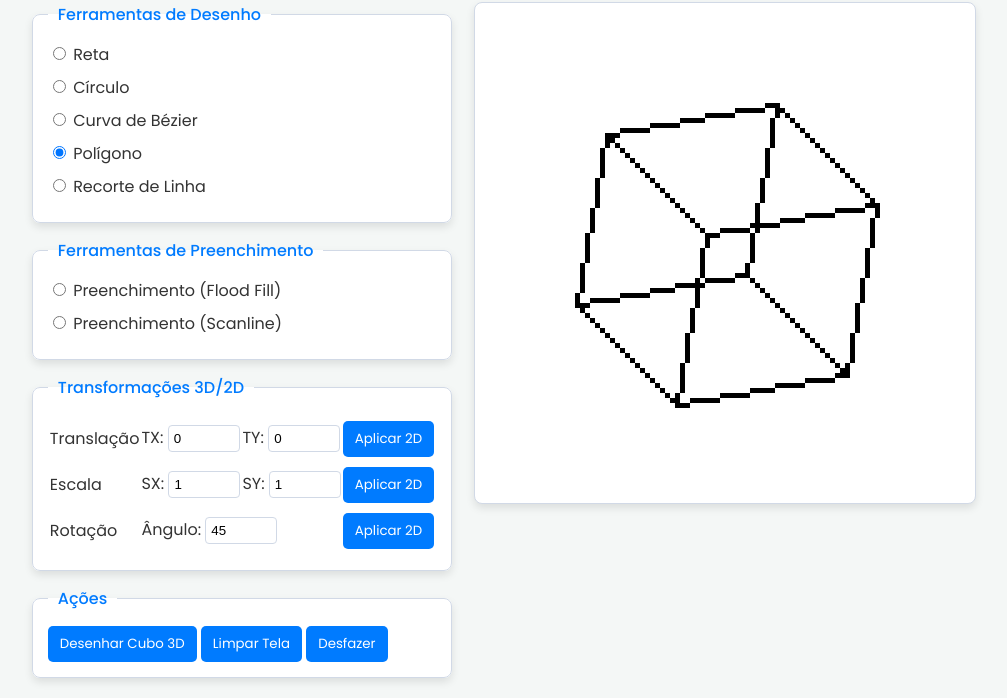
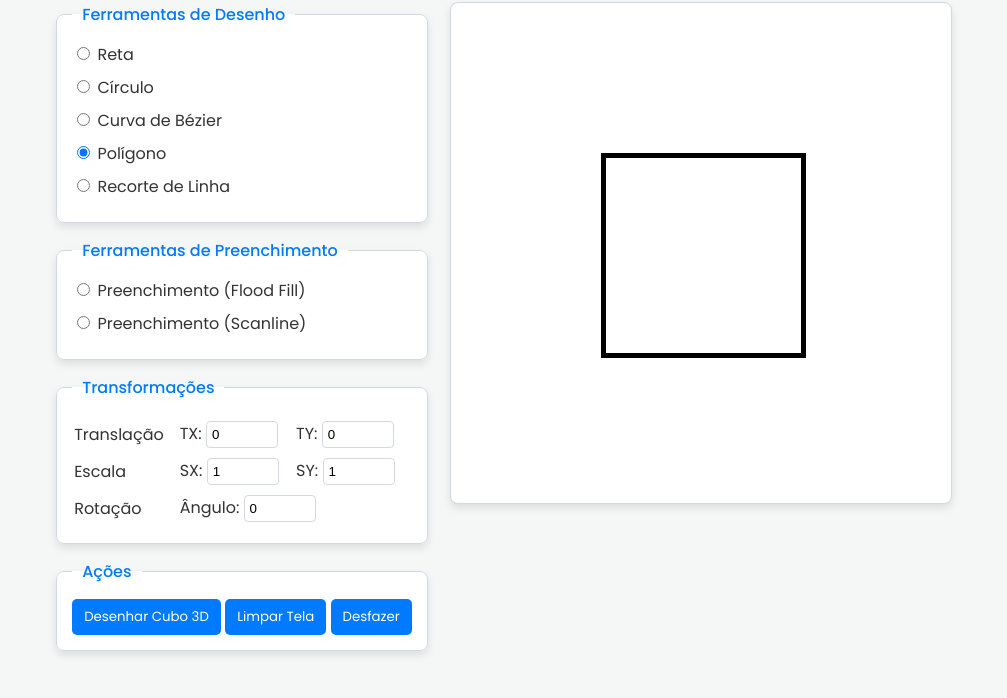
Before and after one commit to RodrigoGois25/computacao-grafica, a plain HTML site: page index.html in a window 1280 px wide. Both pictures are taken after a click on the button "Desenhar Cubo 3D". Shown: the part 109-807 px from the top of the page, without its empty margins (137-1144 px from the left). Drawn offline with Linux system fonts and the light colour scheme.

Commit message:
Changes to be committed:

```diff
--- a/index.html
+++ b/index.html
@@ -127,24 +127,21 @@
             </fieldset>
 
             <fieldset id="transform-controls">
-                <legend>Transformações 3D/2D</legend>
+    <legend>Transformações</legend>
     <table>
         <tr>
             <td>Translação</td>
             <td>TX: <input type="number" id="tx" value="0"></td>
             <td>TY: <input type="number" id="ty" value="0"></td>
-                        <td><button id="translateBtn">Aplicar 2D</button></td>
         </tr>
         <tr>
             <td>Escala</td>
             <td>SX: <input type="number" id="sx" value="1" step="0.1"></td>
             <td>SY: <input type="number" id="sy" value="1" step="0.1"></td>
-                        <td><button id="scaleBtn">Aplicar 2D</button></td>
         </tr>
         <tr>
             <td>Rotação</td>
-                        <td colspan="2">Ângulo: <input type="number" id="angle" value="45"></td>
-                        <td><button id="rotateBtn">Aplicar 2D</button></td>
+            <td colspan="2">Ângulo: <input type="number" id="angle" value="0"></td>
         </tr>
     </table>
 </fieldset>
--- a/js/main.js
+++ b/js/main.js
@@ -1,3 +1,5 @@
+// Arquivo: js/app.js (VERSÃO FINAL COM TRANSFORMAÇÕES EM TEMPO REAL)
+
 const canvas = document.getElementById('mainCanvas');
 const ctx = canvas.getContext('2d');
 const clearButton = document.getElementById('clearButton');
@@ -22,22 +24,7 @@ let isCubeActive = false;
 
 const sleep = (ms) => new Promise(res => setTimeout(res, ms));
 
-const bresenhamSync = (x0, y0, x1, y1) => {
-    let points = [];
-    let dx = Math.abs(x1 - x0);
-    let dy = Math.abs(y1 - y0);
-    let sx = (x0 < x1) ? 1 : -1;
-    let sy = (y0 < y1) ? 1 : -1;
-    let err = dx - dy;
-    while (true) {
-        points.push({x: x0, y: y0});
-        if (x0 === x1 && y0 === y1) break;
-        let e2 = 2 * err;
-        if (e2 > -dy) { err -= dy; x0 += sx; }
-        if (e2 < dx) { err += dx; y0 += sy; }
-    }
-    return points;
-};
+const bresenhamSync = (x0, y0, x1, y1) => { let points = []; let dx = Math.abs(x1 - x0); let dy = Math.abs(y1 - y0); let sx = (x0 < x1) ? 1 : -1; let sy = (y0 < y1) ? 1 : -1; let err = dx - dy; while (true) { points.push({x: x0, y: y0}); if (x0 === x1 && y0 === y1) break; let e2 = 2 * err; if (e2 > -dy) { err -= dy; x0 += sx; } if (e2 < dx) { err += dx; y0 += sy; } } return points; };
 
 function saveState() {
     const state = { grid: JSON.parse(JSON.stringify(grid)), polygons: JSON.parse(JSON.stringify(polygons)), };
@@ -86,27 +73,18 @@ async function handleCanvasClick(event) {
     const x = Math.floor((event.clientX - rect.left) / PIXEL_SIZE);
     const y = Math.floor((event.clientY - rect.top) / PIXEL_SIZE);
     isCubeActive = false;
-
     if (drawingMode !== 'recorte' && drawingMode !== 'poligono' && tempPoints.length === 1) saveState();
     if (drawingMode === 'preenchimento' || drawingMode === 'scanline') saveState();
 
     switch (drawingMode) {
         case 'bresenham': case 'circulo': case 'curva':
-            tempPoints.push({ x, y });
-            await processShapeDrawing(x, y);
-            break;
+            tempPoints.push({ x, y }); await processShapeDrawing(x, y); break;
         case 'poligono':
             if (event.detail === 2) { if (tempPoints.length > 2) { saveState(); await finalizePolygon(); } } else { tempPoints.push({ x, y }); drawTempPolygon(); } break;
         case 'preenchimento':
-            await floodFill(x, y, corPreenchimento, grid);
-            renderGrid();
-            break;
+            await floodFill(x, y, corPreenchimento, grid); renderGrid(); break;
         case 'scanline':
-            if (polygons.length > 0) {
-                await scanlineFill(polygons[polygons.length - 1], corPreenchimento, grid);
-                renderGrid();
-            }
-            break;
+            if (polygons.length > 0) { await scanlineFill(polygons[polygons.length - 1], corPreenchimento, grid); renderGrid(); } break;
         case 'recorte':
             await handleClippingClick(x, y); break;
     }
@@ -114,23 +92,18 @@ async function handleCanvasClick(event) {
 
 async function processShapeDrawing(x, y) {
     renderGrid();
-    if (tempPoints.length < 4 && drawingMode === 'curva' || tempPoints.length < 2) {
+    if ((drawingMode === 'curva' && tempPoints.length < 4) || tempPoints.length < 2) {
         tempPoints.forEach(p => { ctx.fillStyle = corControle; ctx.fillRect(p.x * PIXEL_SIZE, p.y * PIXEL_SIZE, PIXEL_SIZE, PIXEL_SIZE); });
         return;
     }
-
-    if (drawingMode === 'bresenham') {
-        await bresenham(tempPoints[0].x, tempPoints[0].y, x, y);
-    } else if (drawingMode === 'circulo') {
-        const dx = x - tempPoints[0].x;
-        const dy = y - tempPoints[0].y;
+    if (drawingMode === 'bresenham') { await bresenham(tempPoints[0].x, tempPoints[0].y, x, y); }
+    else if (drawingMode === 'circulo') {
+        const dx = x - tempPoints[0].x; const dy = y - tempPoints[0].y;
         const radius = Math.round(Math.sqrt(dx * dx + dy * dy));
         await midpointCircle(tempPoints[0].x, tempPoints[0].y, radius);
     } else if (drawingMode === 'curva') {
         const bezierPoints = cubicBezier(tempPoints[0], tempPoints[1], tempPoints[2], tempPoints[3]);
-        for (let i = 0; i < bezierPoints.length - 1; i++) {
-            await bresenham(bezierPoints[i].x, bezierPoints[i].y, bezierPoints[i + 1].x, bezierPoints[i + 1].y);
-        }
+        for (let i = 0; i < bezierPoints.length - 1; i++) { await bresenham(bezierPoints[i].x, bezierPoints[i].y, bezierPoints[i + 1].x, bezierPoints[i + 1].y); }
     }
     tempPoints = [];
     renderGrid();
@@ -139,8 +112,7 @@ async function processShapeDrawing(x, y) {
 async function finalizePolygon() {
     polygons.push([...tempPoints]);
     for (let i = 0; i < tempPoints.length; i++) {
-        const p1 = tempPoints[i];
-        const p2 = tempPoints[(i + 1) % tempPoints.length];
+        const p1 = tempPoints[i]; const p2 = tempPoints[(i + 1) % tempPoints.length];
         await bresenham(p1.x, p1.y, p2.x, p2.y);
     }
     tempPoints = [];
@@ -151,7 +123,7 @@ function drawTempPolygon() {
     renderGrid();
     tempPoints.forEach(p => { ctx.fillStyle = corControle; ctx.fillRect(p.x * PIXEL_SIZE, p.y * PIXEL_SIZE, PIXEL_SIZE, PIXEL_SIZE); });
     for (let i = 0; i < tempPoints.length - 1; i++) {
-        const linePoints = bresenhamSync(tempPoints[i].x, tempPoints[i].y, tempPoints[i+1].x, tempPoints[i+1].y);
+        const linePoints = bresenhamSync(tempPoints[i].x, tempPoints[i].y, tempPoints[i + 1].x, tempPoints[i + 1].y);
         linePoints.forEach(p => { ctx.fillStyle = 'rgba(0,0,0,0.3)'; ctx.fillRect(p.x * PIXEL_SIZE, p.y * PIXEL_SIZE, PIXEL_SIZE, PIXEL_SIZE); });
     }
 }
@@ -159,8 +131,7 @@ function drawTempPolygon() {
 async function handleClippingClick(x, y) {
     if (clippingState === 'defining_window') {
         tempPoints.push({ x, y });
-        ctx.fillStyle = corControle;
-        ctx.fillRect(x * PIXEL_SIZE, y * PIXEL_SIZE, PIXEL_SIZE, PIXEL_SIZE);
+        ctx.fillStyle = corControle; ctx.fillRect(x * PIXEL_SIZE, y * PIXEL_SIZE, PIXEL_SIZE, PIXEL_SIZE);
         if (tempPoints.length === 2) {
             clipWindow.xmin = Math.min(tempPoints[0].x, tempPoints[1].x); clipWindow.ymin = Math.min(tempPoints[0].y, tempPoints[1].y);
             clipWindow.xmax = Math.max(tempPoints[0].x, tempPoints[1].x); clipWindow.ymax = Math.max(tempPoints[0].y, tempPoints[1].y);
@@ -168,9 +139,8 @@ async function handleClippingClick(x, y) {
         }
     } else {
         tempPoints.push({ x, y });
-        if (tempPoints.length === 1) {
-            ctx.fillStyle = corControle; ctx.fillRect(x * PIXEL_SIZE, y * PIXEL_SIZE, PIXEL_SIZE, PIXEL_SIZE);
-        } else if (tempPoints.length === 2) {
+        if (tempPoints.length === 1) { ctx.fillStyle = corControle; ctx.fillRect(x * PIXEL_SIZE, y * PIXEL_SIZE, PIXEL_SIZE, PIXEL_SIZE); }
+        else if (tempPoints.length === 2) {
             saveState();
             const p1 = tempPoints[0]; const p2 = tempPoints[1];
             renderGrid(); drawClipWindow();
@@ -187,11 +157,100 @@ async function handleClippingClick(x, y) {
 }
 
 function drawClipWindow() { if (clipWindow.xmin !== undefined) { ctx.strokeStyle = 'rgba(255, 0, 0, 0.5)'; ctx.lineWidth = 2; ctx.setLineDash([5, 5]); ctx.strokeRect(clipWindow.xmin * PIXEL_SIZE, clipWindow.ymin * PIXEL_SIZE, (clipWindow.xmax - clipWindow.xmin) * PIXEL_SIZE, (clipWindow.ymax - clipWindow.ymin) * PIXEL_SIZE); ctx.setLineDash([]); } }
-document.querySelectorAll('input[name="tool"]').forEach(radio=>{radio.addEventListener('change',e=>{drawingMode=e.target.value;isCubeActive=false;tempPoints=[];if(drawingMode==='recorte'){clippingState='defining_window';clipWindow={}}renderGrid();if(drawingMode==='recorte')drawClipWindow()})});canvas.addEventListener('click',handleCanvasClick);clearButton.addEventListener('click',init);const undoButton=document.getElementById('undoButton');undoButton.addEventListener('click',undo);
-function getPolygonCenter(polygon){if(!polygon||polygon.length===0)return{x:0,y:0};let sumX=0,sumY=0;for(const p of polygon){sumX+=p.x;sumY+=p.y}return{x:sumX/polygon.length,y:sumY/polygon.length}}
-document.getElementById('translateBtn').addEventListener('click',()=>{if(polygons.length===0)return;saveState();const tx=parseFloat(document.getElementById('tx').value)||0;const ty=parseFloat(document.getElementById('ty').value)||0;const tM=createTranslationMatrix(tx,ty);const lP=polygons.pop();const nP=transformPolygon(lP,tM);polygons.push(nP);redrawAllPolygons()});document.getElementById('scaleBtn').addEventListener('click',()=>{if(polygons.length===0)return;saveState();const sx=parseFloat(document.getElementById('sx').value)||1;const sy=parseFloat(document.getElementById('sy').value)||1;const lP=polygons.pop();const c=getPolygonCenter(lP);const T1=createTranslationMatrix(-c.x,-c.y);const S=createScalingMatrix(sx,sy);const T2=createTranslationMatrix(c.x,c.y);let fM=multiplyMatrices(T2,S);fM=multiplyMatrices(fM,T1);const nP=transformPolygon(lP,fM);polygons.push(nP);redrawAllPolygons()});document.getElementById('rotateBtn').addEventListener('click',()=>{if(polygons.length===0)return;saveState();const angle=parseFloat(document.getElementById('angle').value)||0;const lP=polygons.pop();const c=getPolygonCenter(lP);const T1=createTranslationMatrix(-c.x,-c.y);const R=createRotationMatrix(angle);const T2=createTranslationMatrix(c.x,c.y);let fM=multiplyMatrices(T2,R);fM=multiplyMatrices(fM,T1);const nP=transformPolygon(lP,fM);polygons.push(nP);redrawAllPolygons()});
-function redrawAllPolygons(){grid=Array(GRID_HEIGHT).fill(null).map(()=>Array(GRID_WIDTH).fill(corFundo));polygons.forEach(poly=>{for(let i=0;i<poly.length;i++){const p1=poly[i];const p2=poly[(i+1)%poly.length];const lineSegment=bresenhamSync(p1.x,p1.y,p2.x,p2.y);lineSegment.forEach(p=>drawToGrid(p,corDesenho))}});renderGrid()}
-const drawCubeBtn=document.getElementById('drawCubeBtn');const txInput=document.getElementById('tx');const tyInput=document.getElementById('ty');const sxInput=document.getElementById('sx');const syInput=document.getElementById('sy');const angleInput=document.getElementById('angle');
-function draw3DCube(){isCubeActive=true;grid=Array(GRID_HEIGHT).fill(null).map(()=>Array(GRID_WIDTH).fill(corFundo));polygons=[];const escala=(parseFloat(sxInput.value)||1)*20;const offsetX=GRID_WIDTH/2+(parseFloat(txInput.value)||0);const offsetY=GRID_HEIGHT/2+(parseFloat(tyInput.value)||0);const angle=parseFloat(angleInput.value)||0;const arestasDoCubo=projetarCubo(escala,offsetX,offsetY,angle,angle,angle);arestasDoCubo.forEach(aresta=>{const linha=bresenhamSync(aresta.p1.x,aresta.p1.y,aresta.p2.x,aresta.p2.y);linha.forEach(ponto=>drawToGrid(ponto,corDesenho))});renderGrid()}
-drawCubeBtn.addEventListener('click',()=>{saveState();draw3DCube()});txInput.addEventListener('input',()=>{if(isCubeActive)draw3DCube()});tyInput.addEventListener('input',()=>{if(isCubeActive)draw3DCube()});sxInput.addEventListener('input',()=>{if(isCubeActive)draw3DCube()});syInput.addEventListener('input',()=>{if(isCubeActive)draw3DCube()});angleInput.addEventListener('input',()=>{if(isCubeActive)draw3DCube()});
+document.querySelectorAll('input[name="tool"]').forEach(radio => { radio.addEventListener('change', e => { drawingMode = e.target.value; isCubeActive = false; tempPoints = []; if (drawingMode === 'recorte') { clippingState = 'defining_window'; clipWindow = {}; } renderGrid(); if (drawingMode === 'recorte') drawClipWindow(); }); });
+canvas.addEventListener('click', handleCanvasClick);
+clearButton.addEventListener('click', init);
+const undoButton = document.getElementById('undoButton');
+undoButton.addEventListener('click', undo);
+
+function getPolygonCenter(polygon) { if (!polygon || polygon.length === 0) return { x: 0, y: 0 }; let sumX = 0, sumY = 0; for (const p of polygon) { sumX += p.x; sumY += p.y; } return { x: sumX / polygon.length, y: sumY / polygon.length }; }
+
+function redrawAllPolygons() {
+    grid = Array(GRID_HEIGHT).fill(null).map(() => Array(GRID_WIDTH).fill(corFundo));
+    polygons.forEach(poly => {
+        for (let i = 0; i < poly.length; i++) {
+            const p1 = poly[i];
+            const p2 = poly[(i + 1) % poly.length];
+            const lineSegment = bresenhamSync(p1.x, p1.y, p2.x, p2.y);
+            lineSegment.forEach(p => drawToGrid(p, corDesenho));
+        }
+    });
+    renderGrid();
+}
+
+// --- LÓGICA DE TRANSFORMAÇÕES E CUBO (ATUALIZADA) ---
+const drawCubeBtn = document.getElementById('drawCubeBtn');
+const txInput = document.getElementById('tx'); const tyInput = document.getElementById('ty');
+const sxInput = document.getElementById('sx'); const syInput = document.getElementById('sy');
+const angleInput = document.getElementById('angle');
+
+// Função unificada para aplicar transformações 2D
+function apply2DTransform() {
+    if (polygons.length === 0 || isCubeActive) return;
+
+    // Pega o último estado antes de começar a transformar
+    const originalPolygon = polygons[polygons.length - 1];
+    let transformedPolygon = originalPolygon;
+
+    const tx = parseFloat(txInput.value) || 0;
+    const ty = parseFloat(tyInput.value) || 0;
+    const sx = parseFloat(sxInput.value) || 1;
+    const sy = parseFloat(syInput.value) || 1;
+    const angle = parseFloat(angleInput.value) || 0;
+    const center = getPolygonCenter(originalPolygon);
+
+    // Aplica transformações em ordem: Escala -> Rotação -> Translação
+    const T1 = createTranslationMatrix(-center.x, -center.y);
+    const S = createScalingMatrix(sx, sy);
+    const R = createRotationMatrix(angle);
+    const T2 = createTranslationMatrix(center.x + tx, center.y + ty); // Combina translação original e a do input
+
+    let finalMatrix = multiplyMatrices(T2, R);
+    finalMatrix = multiplyMatrices(finalMatrix, S);
+    finalMatrix = multiplyMatrices(finalMatrix, T1);
+
+    transformedPolygon = transformPolygon(originalPolygon, finalMatrix);
+
+    // Atualiza o polígono na lista e redesenha
+    polygons[polygons.length - 1] = transformedPolygon;
+    redrawAllPolygons();
+}
+
+// Listener para o botão do Cubo 3D
+drawCubeBtn.addEventListener('click', () => {
+    saveState();
+    draw3DCube();
+});
+
+// Listeners para os inputs de transformação
+txInput.addEventListener('input', () => { isCubeActive ? draw3DCube() : apply2DTransform(); });
+tyInput.addEventListener('input', () => { isCubeActive ? draw3DCube() : apply2DTransform(); });
+sxInput.addEventListener('input', () => { isCubeActive ? draw3DCube() : apply2DTransform(); });
+syInput.addEventListener('input', () => { isCubeActive ? draw3DCube() : apply2DTransform(); });
+angleInput.addEventListener('input', () => { isCubeActive ? draw3DCube() : apply2DTransform(); });
+
+// Adiciona um saveState quando o usuário começa a mexer nos inputs
+txInput.addEventListener('focus', () => { if (!isCubeActive && polygons.length > 0) saveState(); });
+tyInput.addEventListener('focus', () => { if (!isCubeActive && polygons.length > 0) saveState(); });
+sxInput.addEventListener('focus', () => { if (!isCubeActive && polygons.length > 0) saveState(); });
+syInput.addEventListener('focus', () => { if (!isCubeActive && polygons.length > 0) saveState(); });
+angleInput.addEventListener('focus', () => { if (!isCubeActive && polygons.length > 0) saveState(); });
+
+
+function draw3DCube() {
+    isCubeActive = true;
+    grid = Array(GRID_HEIGHT).fill(null).map(() => Array(GRID_WIDTH).fill(corFundo));
+    polygons = [];
+    const escala = (parseFloat(sxInput.value) || 1) * 20;
+    const offsetX = GRID_WIDTH / 2 + (parseFloat(txInput.value) || 0);
+    const offsetY = GRID_HEIGHT / 2 + (parseFloat(tyInput.value) || 0);
+    const angle = parseFloat(angleInput.value) || 0;
+    const arestasDoCubo = projetarCubo(escala, offsetX, offsetY, angle, angle, angle);
+    arestasDoCubo.forEach(aresta => {
+        const linha = bresenhamSync(aresta.p1.x, aresta.p1.y, aresta.p2.x, aresta.p2.y);
+        linha.forEach(ponto => drawToGrid(ponto, corDesenho));
+    });
+    renderGrid();
+}
+
 init();
```
Lines whose indentation alone changed are shown as unchanged.
